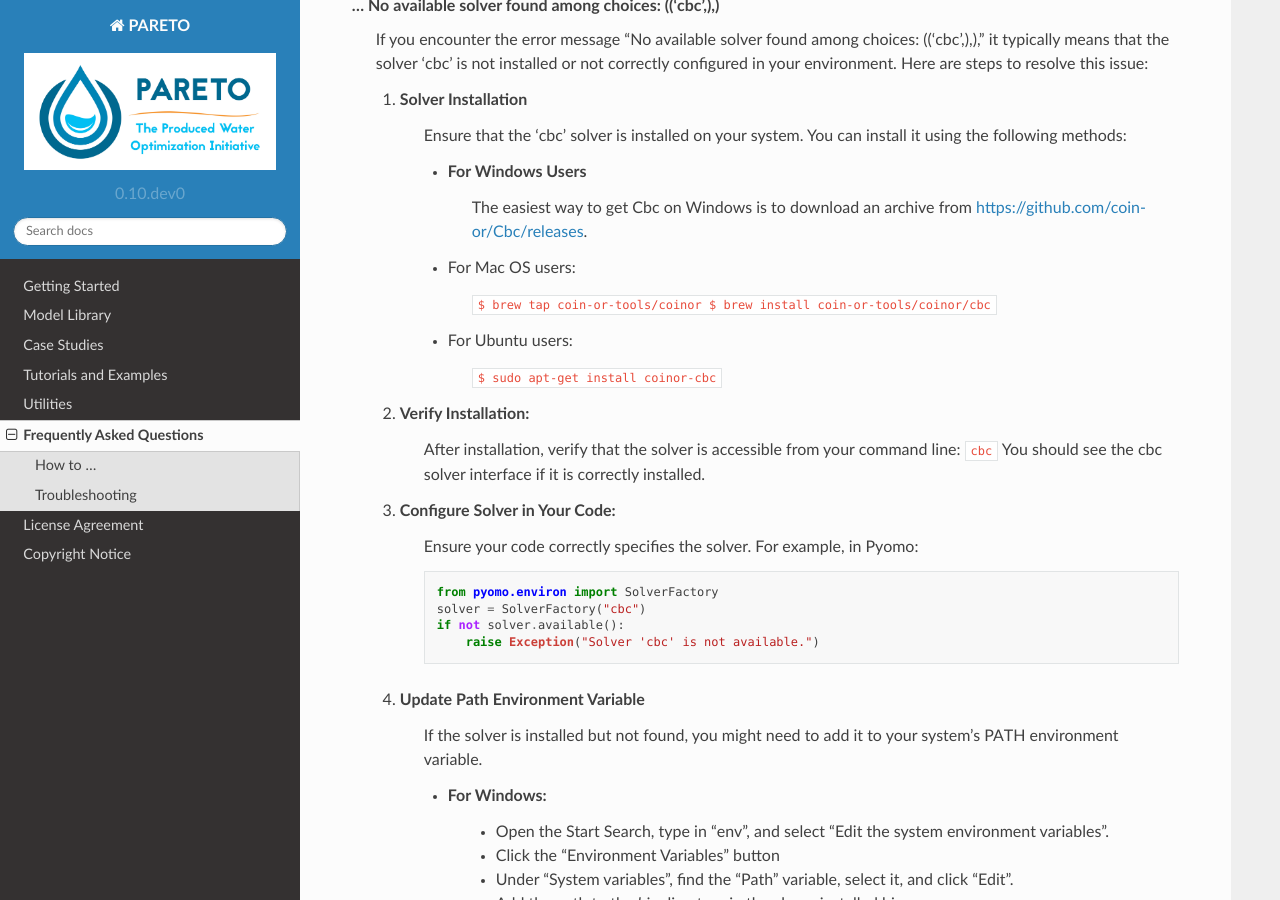
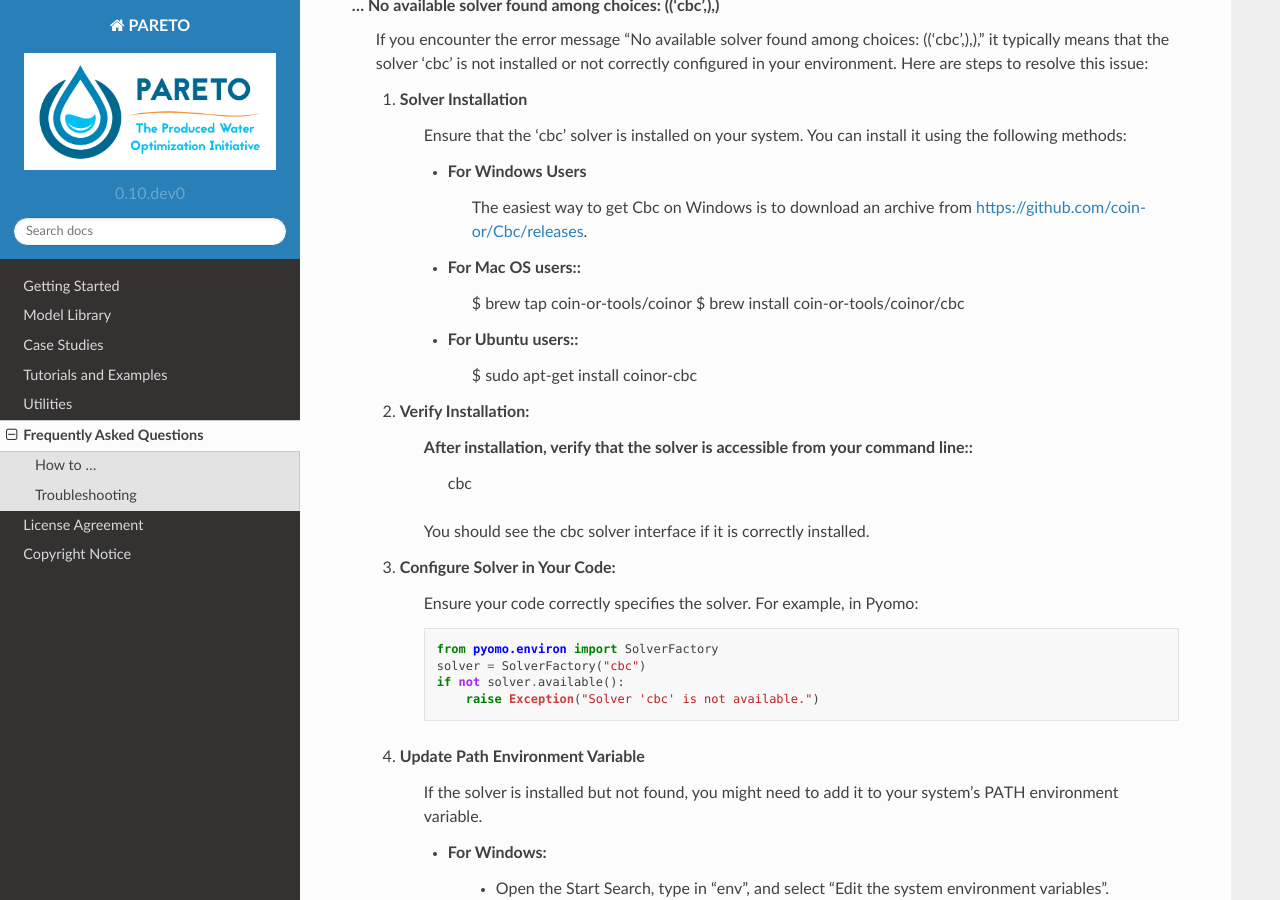
Before and after one commit to project-pareto/project-pareto, a Sphinx documentation site: the page built from docs/faq.rst, in a window 1280 px wide and 900 px high, scrolled down 370 px. Built offline with Sphinx 7.4.7 and the Read the Docs theme 2.0.0, drawn with Linux system fonts in a browser that asks for light colours.

Commit message:
making it more readable

```diff
--- a/docs/faq.rst
+++ b/docs/faq.rst
@@ -22,17 +22,15 @@ How to ...
 
         * For Windows Users
             The easiest way to get Cbc on Windows is to download an archive from https://github.com/coin-or/Cbc/releases.
-        * For Mac OS users:
-
-            ``$ brew tap coin-or-tools/coinor
-            $ brew install coin-or-tools/coinor/cbc``
-        * For Ubuntu users:
-
-            ``$ sudo apt-get install coinor-cbc``
+        * For Mac OS users::
+            $ brew tap coin-or-tools/coinor
+            $ brew install coin-or-tools/coinor/cbc
+        * For Ubuntu users::
+            $ sudo apt-get install coinor-cbc
 
     2. Verify Installation:
-        After installation, verify that the solver is accessible from your command line:
-        ``cbc``
+        After installation, verify that the solver is accessible from your command line::
+            cbc
         You should see the cbc solver interface if it is correctly installed.
 
     3. Configure Solver in Your Code:
```
